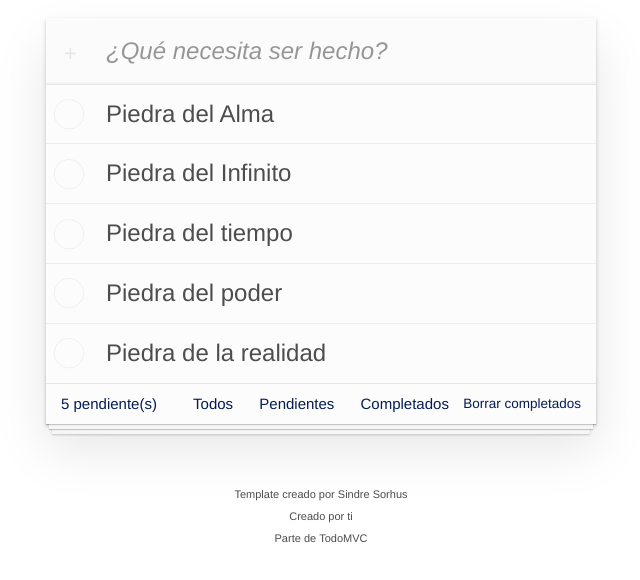
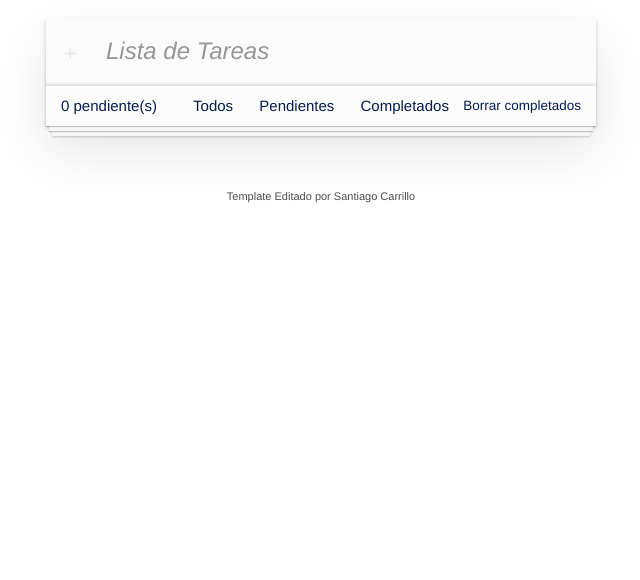
Before and after one commit to SantiagoCMdev/vite-todo-app, a website built with Vite: page index.html in a window 1280 px wide. Shown: the part 112-692 px from the top of the page, without its empty margins (319-959 px from the left). Built offline with nearby package versions, Linux system fonts and the light colour scheme.

Commit message:
Final Update

```diff
--- a/src/store/todo.store.js
+++ b/src/store/todo.store.js
@@ -7,13 +7,7 @@ export const Filters = {
 };
 
 const state = {
-  todos: [
-    new Todo("Piedra del Alma"),
-    new Todo("Piedra del Infinito"),
-    new Todo("Piedra del tiempo"),
-    new Todo("Piedra del poder"),
-    new Todo("Piedra de la realidad"),
-  ],
+  todos: [],
   filter: Filters.All,
 };
 
--- a/src/todos/app.html
+++ b/src/todos/app.html
@@ -1,7 +1,7 @@
 <section class="todoapp">
     <header class="header">
         <h1>Tareas</h1>
-        <input id="new-todo-input" class="new-todo" placeholder="¿Qué necesita ser hecho?" autofocus>
+        <input id="new-todo-input" class="new-todo" placeholder="Lista de Tareas" autofocus>
     </header>
 
     <!-- This section should be hidden by default and shown when there are todos -->
@@ -54,8 +54,6 @@
 
 
 <footer class="info">
-    <p>Template creado por <a href="http://sindresorhus.com">Sindre Sorhus</a></p>
+    <p>Template Editado por Santiago Carrillo</></p>
     <!-- Change this out with your name and url ↓ -->
-    <p>Creado por <a href="http://todomvc.com">ti</a></p>
-    <p>Parte de <a href="http://todomvc.com">TodoMVC</a></p>
 </footer>
```
